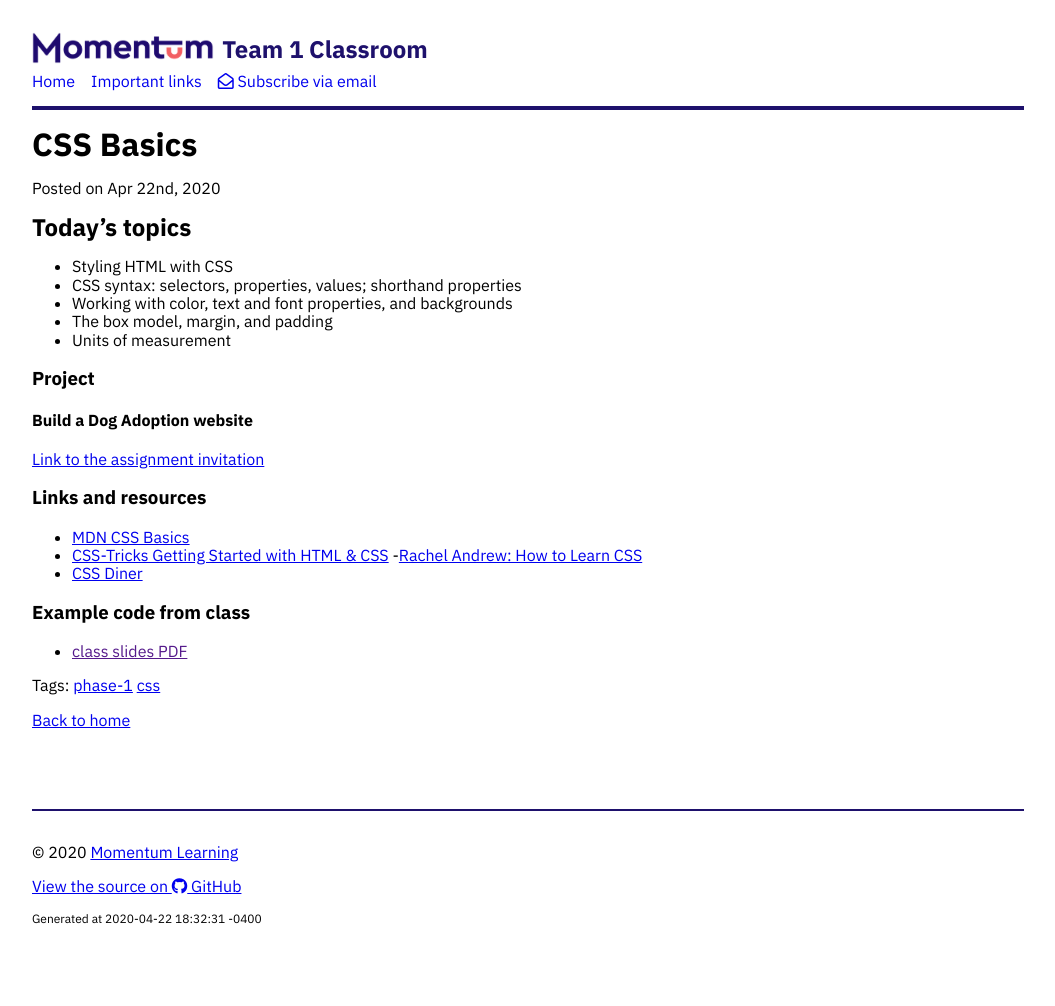
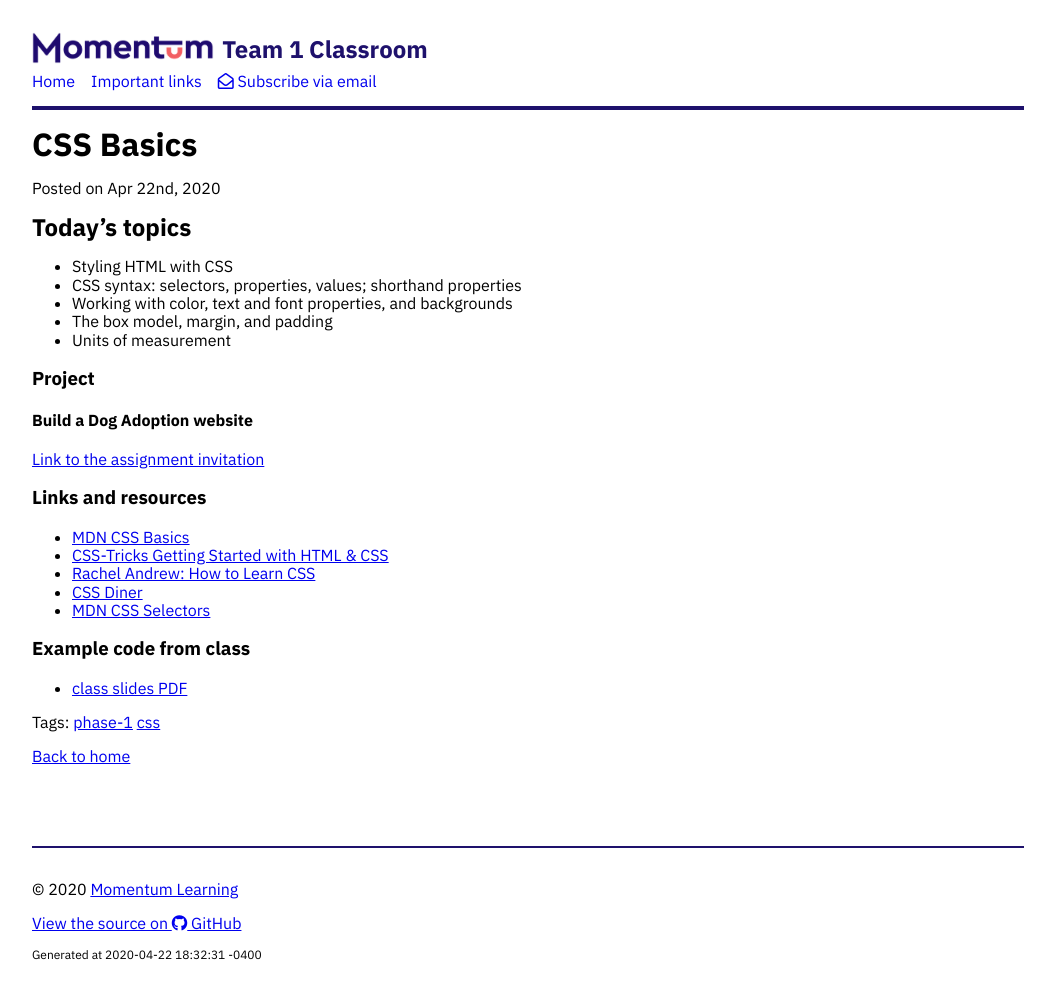
Before and after one commit to Momentum-Morehouse-2/Momentum-Morehouse-2.github.io, a Jekyll site: the page built from _posts/2020-04-22-css-basics.md, in a window 1280 px wide. Shown: the whole page, without its empty margins (112-1167 px from the left). Built offline with Jekyll 4.4.1, drawn with Linux system fonts in a browser that asks for light colours; nearby versions of some CDN libraries; before the commit the page ends 970 px from its top, so only the background shows below that.

Commit message:
Add slides and fix typos

```diff
--- a/_posts/2020-04-22-css-basics.md
+++ b/_posts/2020-04-22-css-basics.md
@@ -21,9 +21,10 @@ tags: phase-1 css
 
 - [MDN CSS Basics](https://developer.mozilla.org/en-US/docs/Learn/Getting_started_with_the_web/CSS_basics)
 - [CSS-Tricks Getting Started with HTML & CSS](https://css-tricks.com/guides/beginner/)
--[Rachel Andrew: How to Learn CSS](https://www.smashingmagazine.com/2019/01/how-to-learn-css/)
+- [Rachel Andrew: How to Learn CSS](https://www.smashingmagazine.com/2019/01/how-to-learn-css/)
 - [CSS Diner](https://flukeout.github.io/)
+- [MDN CSS Selectors](https://developer.mozilla.org/en-US/docs/Web/CSS/CSS_Selectors)
 
 ### Example code from class
 
-- [class slides PDF]()
+- [class slides PDF](../slide-decks/css-basics.pdf)
```
Also changed, not shown: 1 other file.
